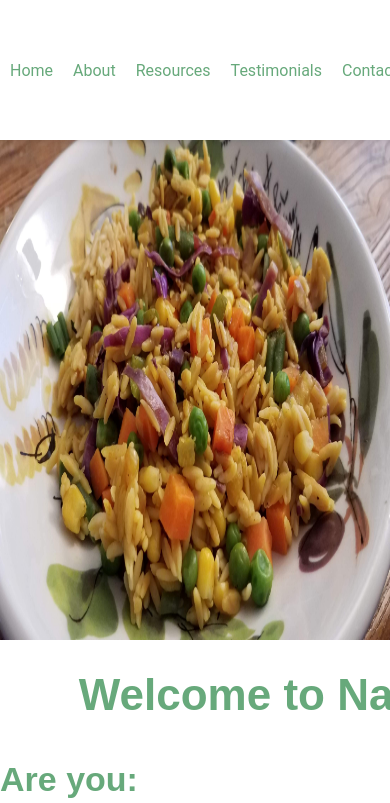
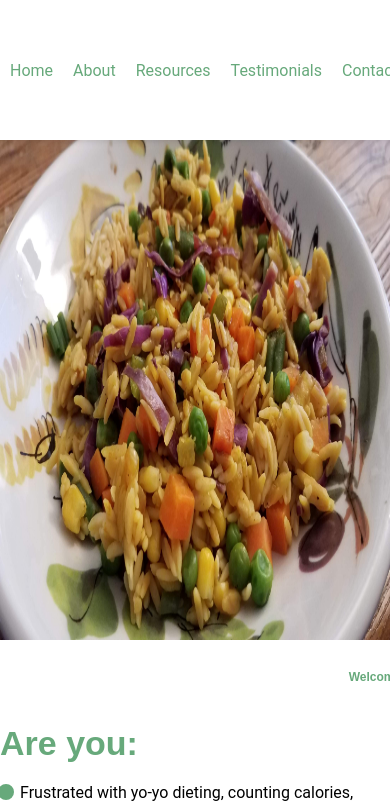
Before and after one commit to ChrisDietrich405/natures-wellness, a Next.js app: page / in a window 390 px wide. Shown: the top 803 px of the page. Built offline with nearby package versions, Linux system fonts and the light colour scheme.

Commit message:
worked on responsivity

```diff
--- a/src/styles/Home.module.css
+++ b/src/styles/Home.module.css
@@ -59,9 +59,15 @@
   text-decoration: none;
   padding: 10px 30px;
   background-color: var(--secondary-color);
-  transition: .4s;
+  transition: 0.4s;
 }
 
 .freeGuideLink:hover {
   background-color: var(--primary-color);
 }
+
+@media (max-width: 600px) {
+  .home_title {
+    font-size: 12px;
+  }
+}
```
